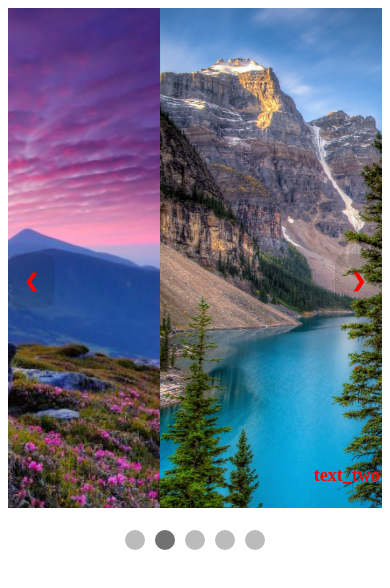
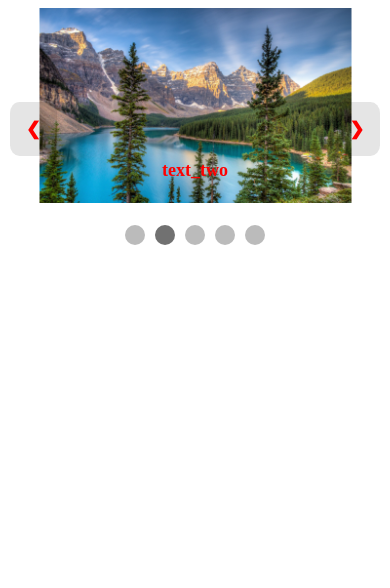
Before and after one commit to Andrey-Sivak/slider, a website: page index.html in a window 390 px wide. Drawn offline with Linux system fonts and the light colour scheme.

Commit message:
maked adaptive

```diff
--- a/css/style.css
+++ b/css/style.css
@@ -91,3 +91,12 @@
 .s-notransition {
     transition: 0s;
 }
+
+@media(max-width: 1020px) {
+    .slider__wrap {
+        max-width: 95vw;
+    }
+    .img {
+        height: 50vw;
+    }
+}
--- a/index.html
+++ b/index.html
@@ -2,6 +2,8 @@
 <html lang="ru">
 <head>
 	<meta charset="UTF-8">
+	<meta name="viewport" content="width=device-width, initial-scale=1.0">
+	<meta http-equiv="x-ua-compatible" content="ie=edge">
 	<title>Slider</title>
 	<link rel="stylesheet" href="./css/style.css">
 	<script type="text/javascript" src="./dist/js/main.js"></script>
```
